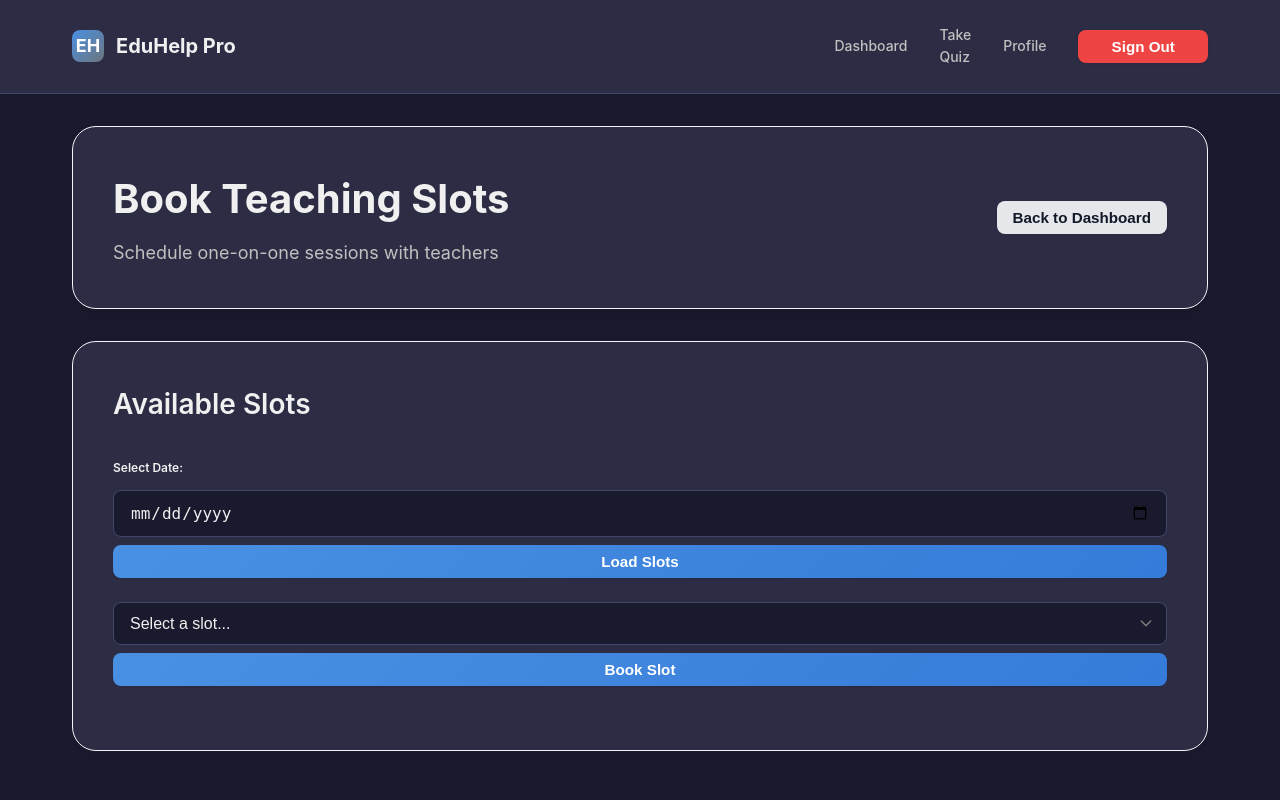
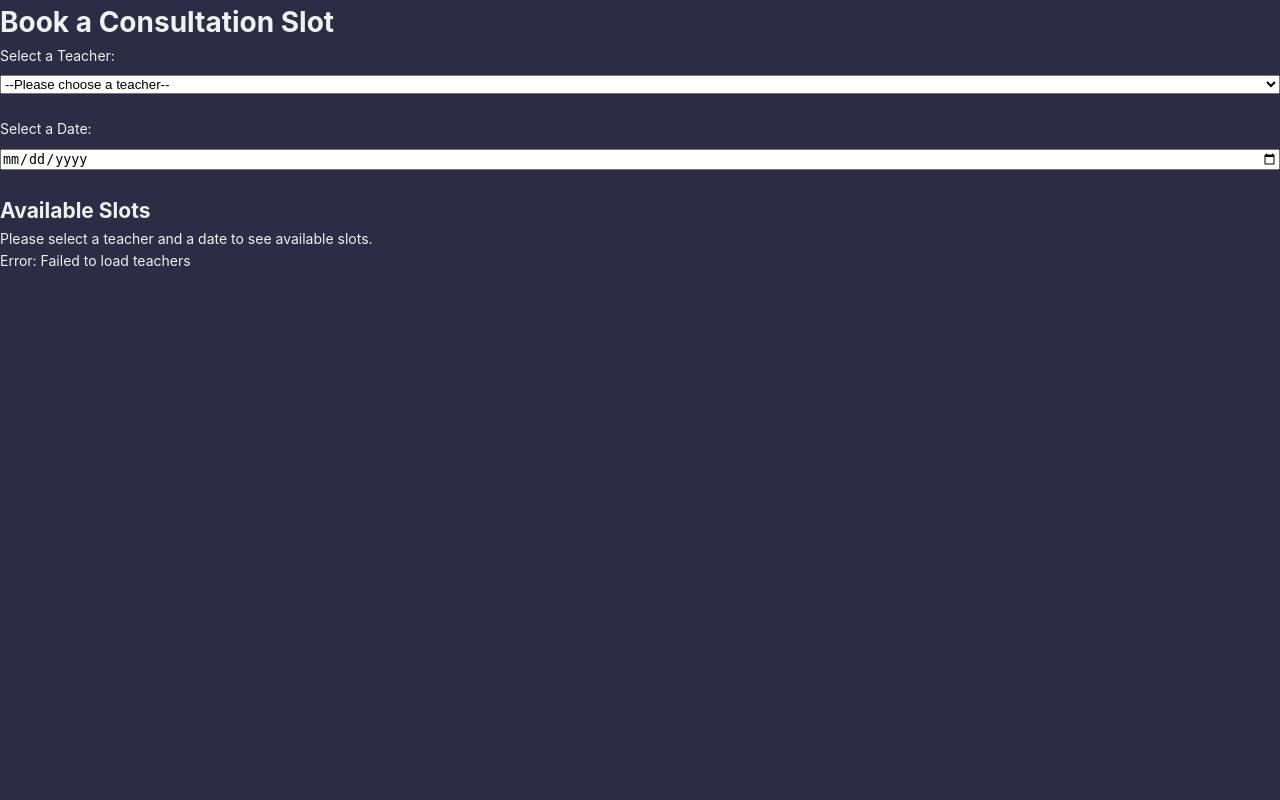
Before and after one commit to Ar-Srivas/SIH_BitWise, a Flask app: template Curriculum_Planner/templates/student.html in a window 1280 px wide. Run offline with Flask 3, Linux system fonts and the light colour scheme; the template is opened without the code that fills it, so the values that code supplies are empty.

Commit message:
slot booking works, frontend trash

```diff
--- a/Curriculum_Planner/backend/controllers/slot_controller.py
+++ b/Curriculum_Planner/backend/controllers/slot_controller.py
@@ -24,10 +24,10 @@
     db.close()
     return [{"id": t.id, "name": t.name, "subject": t.subject} for t in teachers]
 
-def available_slots(date: str, teacher_id: int, db: Session):
+def available_slots(date: str, teacher_id: str, db: Session):
     d = datetime.strptime(date, "%Y-%m-%d").date()
     db = SessionLocal()
-    slots = db.query(Slot).filter_by(date=d, teacher_id=teacher_id, booked=False).all()
+    slots = db.query(Slot).filter(Slot.date==d, Slot.teacher_id==teacher_id, Slot.booked==False).all()
     db.close()
     return [{"id": s.id, "start": s.start_time.strftime("%H:%M"), "end": s.end_time.strftime("%H:%M")} for s in slots]
 
--- a/Curriculum_Planner/backend/routers/slot_routes.py
+++ b/Curriculum_Planner/backend/routers/slot_routes.py
@@ -9,7 +9,7 @@
     return get_teachers()
 
 @router.get("/available_slots/{date}/{teacher_id}")
-def available_slots_route(date: str, teacher_id: int, db: Session = Depends(get_db)):
+def available_slots_route(date: str, teacher_id: str, db: Session = Depends(get_db)):
     return available_slots(date, teacher_id, db)
 
 @router.post("/book_slot")
--- a/Curriculum_Planner/static/student.js
+++ b/Curriculum_Planner/static/student.js
@@ -1,79 +1,99 @@
-window.addEventListener("DOMContentLoaded", () => {
-    fetch("/teachers")
-        .then(res => res.json())
-        .then(data => {
-            const teacherSelect = document.getElementById("teacherSelect");
-            data.forEach(t => {
-                const opt = document.createElement("option");
-                opt.value = t.id;                   // teacher_id
-                opt.textContent = `${t.name} (${t.subject}`;
-                teacherSelect.appendChild(opt);
+document.addEventListener("DOMContentLoaded", () => {
+    const teacherSelect = document.getElementById('teacher-select');
+    const datePicker = document.getElementById('date-picker');
+    const slotsList = document.getElementById('slots-list');
+    const message = document.getElementById('message');
+
+    // For local testing, use http://127.0.0.1:8000.
+    // For deployment, replace with your Render URL.
+    const API_BASE_URL = '';
+
+    // 1. Fetch and populate teachers from the API
+    async function loadTeachers() {
+        try {
+            const response = await fetch(`/teachers`);
+            if (!response.ok) throw new Error('Failed to load teachers');
+
+            const teachers = await response.json();
+
+            teachers.forEach(teacher => {
+                // The backend now sends name and id from the User table
+                const option = new Option(teacher.name, teacher.id);
+                teacherSelect.add(option);
             });
-        })
-        .catch(err => console.error("Error loading teachers:", err));
-});
-
-document.getElementById("loadBtn").addEventListener("click", async () => {
-    const date = document.getElementById("date").value;
-    const teacher_id = document.getElementById("teacherSelect").value;
-    const slotSelect = document.getElementById("slotSelect");
-    const bookBtn = document.getElementById("bookBtn");
-
-    if (!date || !teacher_id) {
-        alert("Please select a date and a teacher");
-        return;
+        } catch (error) {
+            message.textContent = `Error: ${error.message}`;
+        }
     }
 
-    try {
-        const res = await fetch(`/available_slots/${date}/${teacher_id}`);
-        if (!res.ok) throw new Error("Slots not found or backend route missing");
-        const slots = await res.json();
+    // 2. Fetch and display available slots based on selection
+    async function fetchSlots() {
+        const teacherId = teacherSelect.value;
+        const date = datePicker.value;
 
-        // Clear previous slots
-        slotSelect.innerHTML = "";
+        if (!teacherId || !date) {
+            slotsList.innerHTML = '<p>Please select a teacher and a date.</p>';
+            return;
+        }
 
-        if (slots.length === 0) {
-            const opt = document.createElement("option");
-            opt.value = "";
-            opt.textContent = "No slots available";
-            slotSelect.appendChild(opt);
-            bookBtn.disabled = true;
-        } else {
-            slots.forEach(s => {
-                const opt = document.createElement("option");
-                opt.value = s.id;                   // slot_id
-                opt.textContent = `${s.start} - ${s.end}`;
-                slotSelect.appendChild(opt);
+        slotsList.innerHTML = '<p>Loading slots...</p>';
+        try {
+            const response = await fetch(`/available_slots/${date}/${teacherId}`);
+            if (!response.ok) throw new Error('Failed to fetch slots');
+            const slots = await response.json();
+
+            if (slots.length === 0) {
+                slotsList.innerHTML = '<p>No available slots for this teacher on this day.</p>';
+                return;
+            }
+
+            slotsList.innerHTML = ''; // Clear loading message
+            slots.forEach(slot => {
+                const slotElement = document.createElement('div');
+                slotElement.className = 'slot';
+                slotElement.innerHTML = `<span>Time: ${slot.start} - ${slot.end}</span>`;
+
+                const bookButton = document.createElement('button');
+                bookButton.textContent = 'Book Now';
+                bookButton.onclick = () => bookSlot(slot.id);
+
+                slotElement.appendChild(bookButton);
+                slotsList.appendChild(slotElement);
             });
-            bookBtn.disabled = false;
+        } catch (error) {
+            slotsList.innerHTML = `<p>Error: ${error.message}</p>`;
         }
-    } catch (err) {
-        alert("Error loading slots: " + err.message);
-    }
-});
-
-// Book selected slot
-document.getElementById("bookBtn").addEventListener("click", async () => {
-    const student_id = localStorage.getItem("userId"); // must be set after login
-    const slot_id = document.getElementById("slotSelect").value;
-
-    if (!slot_id) {
-        alert("Please select a slot");
-        return;
     }
 
-    try {
-        const res = await fetch("/book_slot", {
-            method: "POST",
-            headers: { "Content-Type": "application/json" },
-            body: JSON.stringify({ student_id, slot_id })
-        });
+    // 3. Book the selected slot
+    async function bookSlot(slotId) {
+        message.textContent = 'Booking slot...';
+        // For this demo, student_id is hardcoded. In a real app, this would come from a login session.
+        // The seed script in your canvas doesn't create students, so we'll use a placeholder ID.
+        const studentId = 99;
 
-        const data = await res.json();
-        alert(data.message);
+        try {
+            const response = await fetch(`/book_slot`, {
+                method: 'POST',
+                headers: { 'Content-Type': 'application/json' },
+                body: JSON.stringify({ slot_id: slotId, student_id: studentId })
+            });
+            const result = await response.json();
+            if (!response.ok || !result.success) {
+                throw new Error(result.message || 'Booking failed');
+            }
 
-        document.getElementById("loadBtn").click();
-    } catch (err) {
-        alert("Booking failed: " + err.message);
+            message.textContent = 'Slot booked successfully!';
+            fetchSlots(); // Refresh the slot list to show it's no longer available
+        } catch (error) {
+            message.textContent = `Error: ${error.message}`;
+        }
     }
+
+    // Add event listeners to trigger fetching slots
+    teacherSelect.addEventListener('change', fetchSlots);
+    datePicker.addEventListener('change', fetchSlots);
+
+    // Load the initial list of teachers when the page opens
+    loadTeachers();
 });
--- a/Curriculum_Planner/templates/student.html
+++ b/Curriculum_Planner/templates/student.html
@@ -3,158 +3,37 @@
 <head>
     <meta charset="UTF-8">
     <meta name="viewport" content="width=device-width, initial-scale=1.0">
-<title>Book Slots - EduHelp Pro</title>
+    <title>Book a Slot</title>
     <link rel="stylesheet" href="/static/studentstyle.css">
-<style>
-    /* Accent buttons */
-    .btn-primary {
-        background-color: #ff8066;
-        color: white;
-        padding: 0.5rem 1rem;
-        border-radius: 0.5rem;
-        font-weight: 600;
-        border: none;
-        cursor: pointer;
-        transition: background-color 0.2s ease;
-    }
-
-    .btn-primary:hover {
-        background-color: #ff8066cc;
-    }
-
-    /* Secondary buttons */
-    .btn-secondary {
-        background-color: #e5e7eb;
-        color: #111827;
-        padding: 0.5rem 1rem;
-        border-radius: 0.5rem;
-        font-weight: 600;
-        border: none;
-        cursor: pointer;
-        transition: background-color 0.2s ease;
-    }
-
-    .btn-secondary:hover {
-        background-color: #d1d5db;
-    }
-
-    /* Danger buttons */
-    .btn-danger {
-        background-color: #ef4444;
-        color: white;
-        padding: 0.5rem 1rem;
-        border-radius: 0.5rem;
-        font-weight: 600;
-        border: none;
-        cursor: pointer;
-        transition: background-color 0.2s ease;
-    }
-
-    .btn-danger:hover {
-        background-color: #dc2626;
-    }
-
-    /* Dark mode overrides */
-    body.dark-mode {
-        background-color: #111827;
-        color: #f5f5f5;
-    }
-
-    body.dark-mode .main-header,
-    body.dark-mode .dashboard-content {
-        background-color: #1f2937;
-        color: #f5f5f5;
-    }
-
-    body.dark-mode .logo-text,
-    body.dark-mode .nav-link,
-    body.dark-mode .page-title,
-    body.dark-mode .page-subtitle,
-    body.dark-mode .section-title,
-    body.dark-mode label,
-    body.dark-mode select,
-    body.dark-mode input {
-        color: #f5f5f5;
-    }
-
-    body.dark-mode .form-input,
-    body.dark-mode .form-select {
-        background-color: #374151;
-        color: #f5f5f5;
-        border: 1px solid #4b5563;
-    }
-
-    body.dark-mode .btn-secondary {
-        background-color: #374151;
-        color: #f5f5f5;
-    }
-
-    body.dark-mode .btn-secondary:hover {
-        background-color: #4b5563;
-    }
-</style>
 </head>
-<body class="dashboard-page">
-<header class="main-header">
-    <div class="header-content">
-        <div class="logo">
-            <div class="logo-icon">EH</div>
-            <span class="logo-text">EduHelp Pro</span>
+<body>
+    <div class="booking-container">
+        <header>
+            <h1>Book a Consultation Slot</h1>
+        </header>
+        <main>
+            <div class="controls">
+                <div class="form-group">
+                    <label for="teacher-select">Select a Teacher:</label>
+                    <!-- This is the crucial element your JS is looking for -->
+                    <select id="teacher-select">
+                        <option value="">--Please choose a teacher--</option>
+                    </select>
                 </div>
-        <nav class="nav-links">
-            <a href="/dashboard?email=${userEmail}" class="nav-link">Dashboard</a>
-            <a href="/quiz?email=${userEmail}" class="nav-link">Take Quiz</a>
-            <a href="/profile?email=${userEmail}" class="nav-link">Profile</a>
-            <button onclick="signOut()" class="btn-danger">Sign Out</button>
-        </nav>
-    </div>
-</header>
-
-<div class="dashboard-content">
-    <div class="page-header">
-        <div>
-            <h1 class="page-title">Book Teaching Slots</h1>
-            <p class="page-subtitle">Schedule one-on-one sessions with teachers</p>
-        </div>
-        <div class="header-actions">
-            <button onclick="goBackToDashboard()" class="btn-secondary">Back to Dashboard</button>
+                <div class="form-group">
+                    <label for="date-picker">Select a Date:</label>
+                    <input type="date" id="date-picker">
                 </div>
             </div>
-
-    <div class="content-section">
-        <h2 class="section-title">Available Slots</h2>
-        <div class="form-group">
-            <label for="date" class="form-label">Select Date:</label>
-            <input type="date" id="date" class="form-input">
-            <button id="loadBtn" class="btn-primary">Load Slots</button>
-        </div>
-
-        <div class="form-group">
-            <select id="slotSelect" class="form-select">
-                <option value="">Select a slot...</option>
-            </select>
-            <button id="bookBtn" class="btn-primary">Book Slot</button>
+            <div id="slots-container">
+                <h2>Available Slots</h2>
+                <div id="slots-list">
+                    <p>Please select a teacher and a date to see available slots.</p>
                 </div>
             </div>
+            <p id="message"></p>
+        </main>
     </div>
-
-<script>
-    function goBackToDashboard() {
-        const urlParams = new URLSearchParams(window.location.search);
-        const email = urlParams.get('email');
-        location.href = `/dashboard?email=${email}`;
-    }
-
-    function signOut() {
-        location.href = '/';
-    }
-
-    // Detect dark mode
-    if (window.matchMedia && window.matchMedia('(prefers-color-scheme: dark)').matches) {
-        document.body.classList.add('dark-mode');
-    }
-</script>
-
     <script src="/static/student.js"></script>
 </body>
 </html>
```
Also changed, not shown: Curriculum_Planner/seed.py (renamed from Curriculum_Planner/backend/seed.py, +9 -7 lines), Curriculum_Planner/backend/__init__.py (added). Lines whose indentation alone changed are shown as unchanged.
